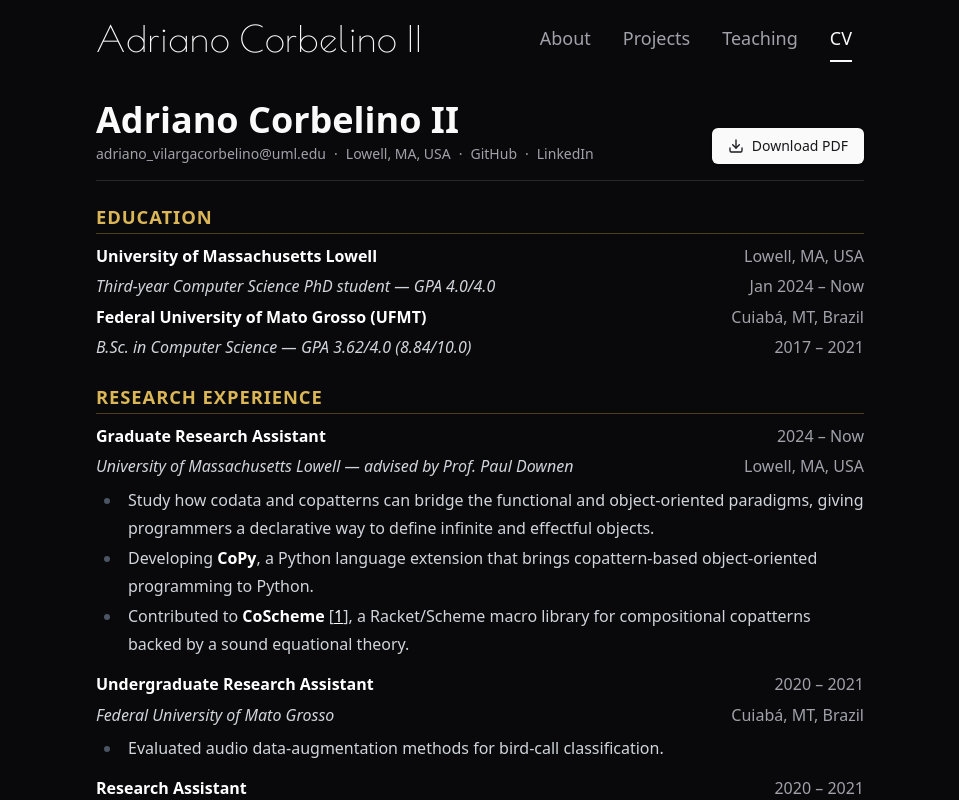
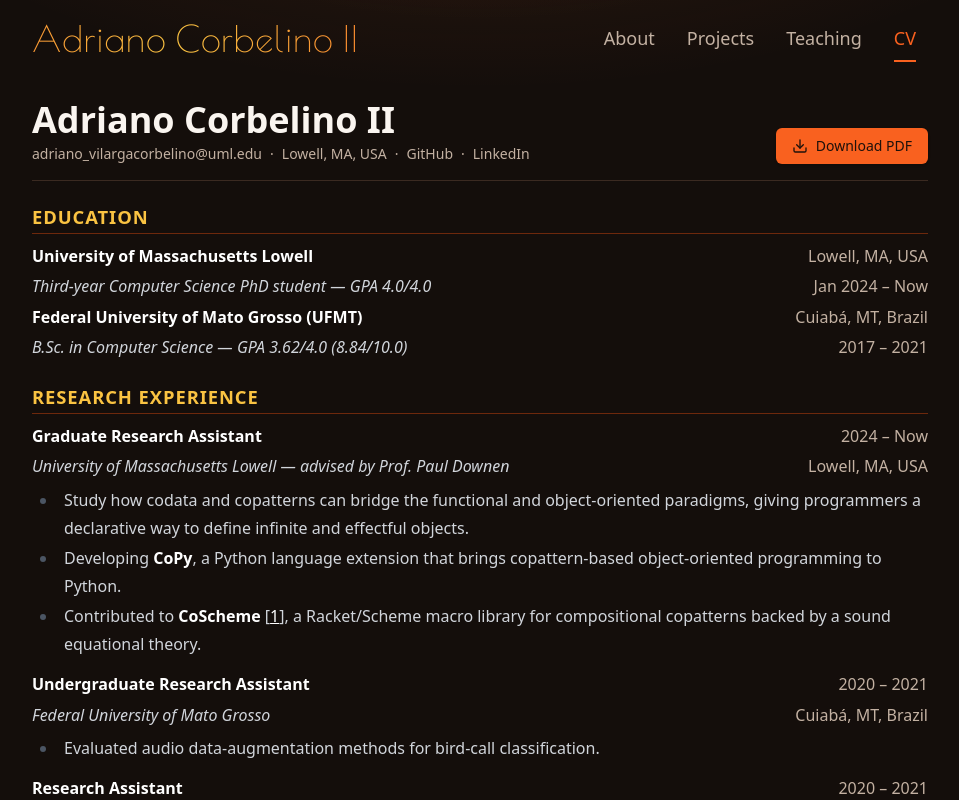
Before and after one commit to AdrianoII/adrianocorbelinoii.com, a Next.js app: page /cv in a window 1280 px wide. Shown: the top 800 px of the page, without its empty margins (160-1119 px from the left). Built offline with nearby package versions, Linux system fonts and the light colour scheme.

Commit message:
Add colors

```diff
--- a/src/app/cv/page.tsx
+++ b/src/app/cv/page.tsx
@@ -52,7 +52,7 @@
         <div className="flex shrink-0 items-center gap-2">
           <Button asChild>
             <a href={cv.pdfUrl} download>
-              <Download />
+              <Download aria-hidden />
               Download PDF
             </a>
           </Button>
--- a/src/app/globals.css
+++ b/src/app/globals.css
@@ -4,25 +4,28 @@
 
 @layer base {
   :root {
-    --background: 240 10% 3.9%;
-    --foreground: 0 0% 98%;
-    --card: 240 10% 3.9%;
-    --card-foreground: 0 0% 98%;
-    --popover: 240 10% 3.9%;
-    --popover-foreground: 0 0% 98%;
-    --primary: 0 0% 98%;
-    --primary-foreground: 240 5.9% 10%;
-    --secondary: 240 3.7% 15.9%;
-    --secondary-foreground: 0 0% 98%;
-    --muted: 240 3.7% 15.9%;
-    --muted-foreground: 240 5% 64.9%;
-    --accent: 240 3.7% 15.9%;
-    --accent-foreground: 0 0% 98%;
-    --destructive: 0 62.8% 30.6%;
+    /* Sunset-over-Cuiabá dark palette: warm near-black, orange primary,
+       golden sun accents. Text kept at AA+ contrast on the dark ground. */
+    --background: 20 30% 6%;
+    --foreground: 30 50% 96%;
+    --card: 20 28% 8%;
+    --card-foreground: 30 50% 96%;
+    --popover: 20 28% 8%;
+    --popover-foreground: 30 50% 96%;
+    --primary: 18 95% 55%;
+    --primary-foreground: 20 45% 8%;
+    --secondary: 18 25% 16%;
+    --secondary-foreground: 30 50% 94%;
+    --muted: 18 20% 14%;
+    --muted-foreground: 28 22% 70%;
+    --accent: 18 28% 18%;
+    --accent-foreground: 30 50% 94%;
+    --destructive: 0 72% 48%;
     --destructive-foreground: 0 0% 98%;
-    --border: 240 3.7% 15.9%;
-    --input: 240 3.7% 15.9%;
-    --ring: 240 4.9% 83.9%;
+    --border: 20 28% 18%;
+    --input: 20 28% 18%;
+    --ring: 18 95% 55%;
+    --gold: 42 95% 62%;
     --radius: 0.5rem;
   }
 }
@@ -33,6 +36,19 @@
   }
   body {
     @apply bg-background text-foreground;
+    /* fixed sunset glow emanating from just above the top edge */
+    background-image: radial-gradient(
+        40rem 22rem at 50% -14rem,
+        hsl(42 95% 60% / 0.1),
+        transparent 70%
+      ),
+      radial-gradient(
+        60rem 30rem at 50% -16rem,
+        hsl(18 92% 55% / 0.16),
+        transparent 72%
+      );
+    background-repeat: no-repeat;
+    background-attachment: fixed;
   }
 }
 
@@ -42,14 +58,45 @@
   }
 }
 
+@layer components {
+  /* sunset gradient text (orange → gold) for headings/brand */
+  .text-sunset {
+    @apply bg-gradient-to-r from-primary to-[hsl(var(--gold))] bg-clip-text text-transparent;
+  }
+
+  /* breathing variant: a gold band drifts slowly across the name */
+  .text-sunset-animated {
+    @apply bg-gradient-to-r from-primary via-[hsl(var(--gold))] to-primary bg-clip-text text-transparent;
+    background-size: 200% auto;
+    animation: sunset-breathe 8s ease-in-out infinite;
+  }
+}
+
+@keyframes sunset-breathe {
+  0%,
+  100% {
+    background-position: 0% 50%;
+  }
+  50% {
+    background-position: 100% 50%;
+  }
+}
+
+@media (prefers-reduced-motion: reduce) {
+  .text-sunset-animated,
+  .slit-in-diagonal {
+    animation: none;
+  }
+}
+
 /* CV fragment (generated from cv/cv.qmd) — recreate the print template's look:
    gold uppercase section headers with a rule, and right-aligned dates. */
 @layer components {
   .cv-content h2 {
     margin: 1.5rem 0 0.5rem;
     padding-bottom: 0.2rem;
-    border-bottom: 1px solid hsl(43 60% 52% / 0.35);
-    color: hsl(43 65% 60%);
+    border-bottom: 1px solid hsl(18 90% 50% / 0.4);
+    color: hsl(var(--gold));
     font-size: 1.15rem;
     font-weight: 700;
     text-transform: uppercase;
--- a/src/app/layout.tsx
+++ b/src/app/layout.tsx
@@ -19,7 +19,7 @@
   return (
     <html lang="en" className="dark">
       <body className="flex min-h-dvh flex-col items-center px-4 sm:px-8">
-        <div className="flex w-full max-w-3xl flex-1 flex-col">
+        <div className="flex w-full max-w-4xl flex-1 flex-col">
           <NavBar />
           <main className="flex flex-1 flex-col">{children}</main>
         </div>
--- a/src/app/page.tsx
+++ b/src/app/page.tsx
@@ -29,7 +29,7 @@
           <h1>{about.greeting}</h1>
           <p>{about.bio}</p>
         </article>
-        <p className="text-xl text-muted-foreground lg:text-2xl">
+        <p className="text-xl text-[hsl(var(--gold))] lg:text-2xl">
           {about.findMe}
         </p>
         <SocialLinks />
--- a/src/app/projects/page.tsx
+++ b/src/app/projects/page.tsx
@@ -10,7 +10,7 @@
 export default function ProjectsPage() {
   return (
     <section className="flex flex-1 flex-col items-center justify-center gap-4 py-16 text-center">
-      <h1 className="text-4xl font-bold lg:text-6xl">Projects</h1>
+      <h1 className="text-sunset text-4xl font-bold lg:text-6xl">Projects</h1>
       <p className="text-lg text-muted-foreground lg:text-xl">
         🚧 Coming soon — something interactive is in the works.
       </p>
--- a/src/app/teaching/page.tsx
+++ b/src/app/teaching/page.tsx
@@ -10,7 +10,7 @@
 export default function TeachingPage() {
   return (
     <section className="flex flex-1 flex-col items-center justify-center gap-4 py-16 text-center">
-      <h1 className="text-4xl font-bold lg:text-6xl">Teaching</h1>
+      <h1 className="text-sunset text-4xl font-bold lg:text-6xl">Teaching</h1>
       <p className="text-lg text-muted-foreground lg:text-xl">
         🚧 Coming soon — teaching materials and notes are on the way.
       </p>
--- a/src/components/nav-bar.tsx
+++ b/src/components/nav-bar.tsx
@@ -23,7 +23,7 @@
         title="Homepage"
         className={cn(
           poiret.className,
-          "text-2xl tracking-wide transition-opacity hover:opacity-80 lg:text-4xl"
+          "text-sunset-animated text-2xl tracking-wide transition-opacity hover:opacity-80 lg:text-4xl"
         )}
       >
         {siteConfig.name}
@@ -40,9 +40,9 @@
               className={cn(
                 "relative rounded-md px-3 py-2 text-base transition-colors lg:text-lg",
                 active
-                  ? "text-foreground"
+                  ? "text-primary"
                   : "text-muted-foreground hover:text-foreground",
-                "after:absolute after:inset-x-3 after:-bottom-0.5 after:h-0.5 after:origin-center after:scale-x-0 after:bg-foreground after:transition-transform",
+                "after:absolute after:inset-x-3 after:-bottom-0.5 after:h-0.5 after:origin-center after:scale-x-0 after:bg-primary after:transition-transform",
                 active ? "after:scale-x-100" : "hover:after:scale-x-100"
               )}
             >
--- a/src/components/social-links.tsx
+++ b/src/components/social-links.tsx
@@ -29,7 +29,7 @@
               target={link.icon === "mail" ? undefined : "_blank"}
               rel={link.icon === "mail" ? undefined : "noopener noreferrer"}
             >
-              <Icon />
+              <Icon aria-hidden />
             </a>
           </Button>
         )
```
